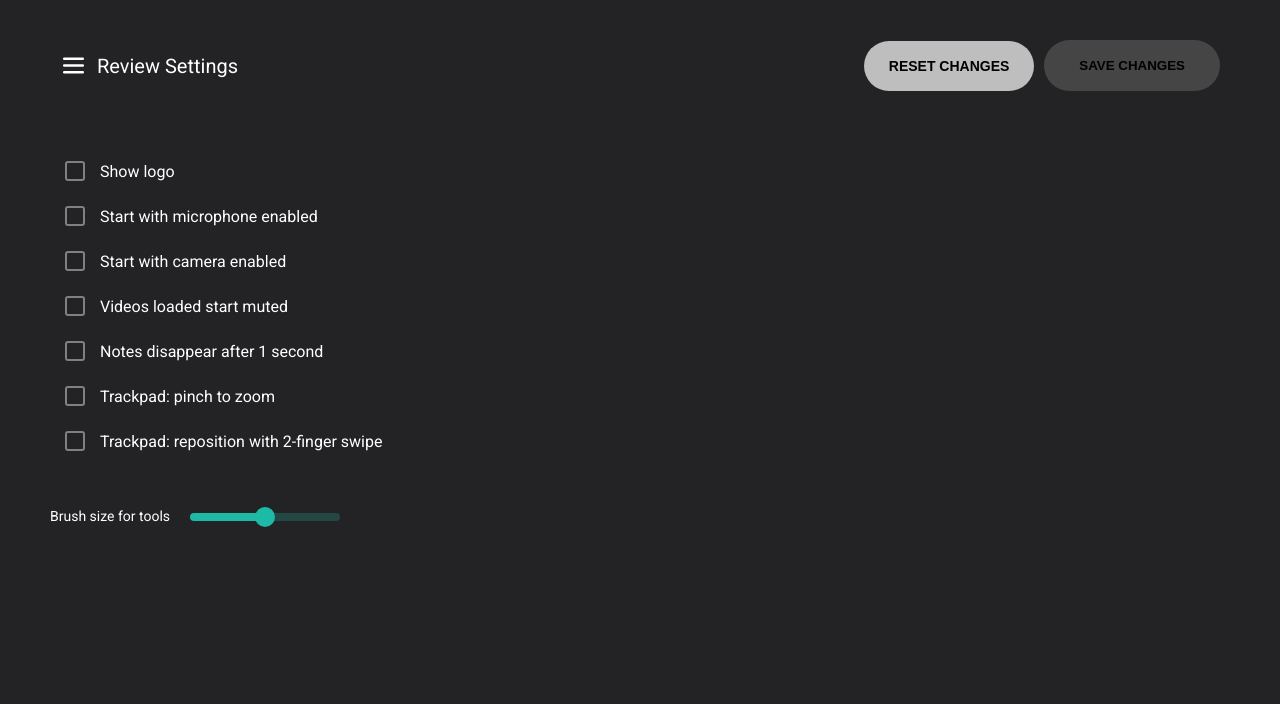
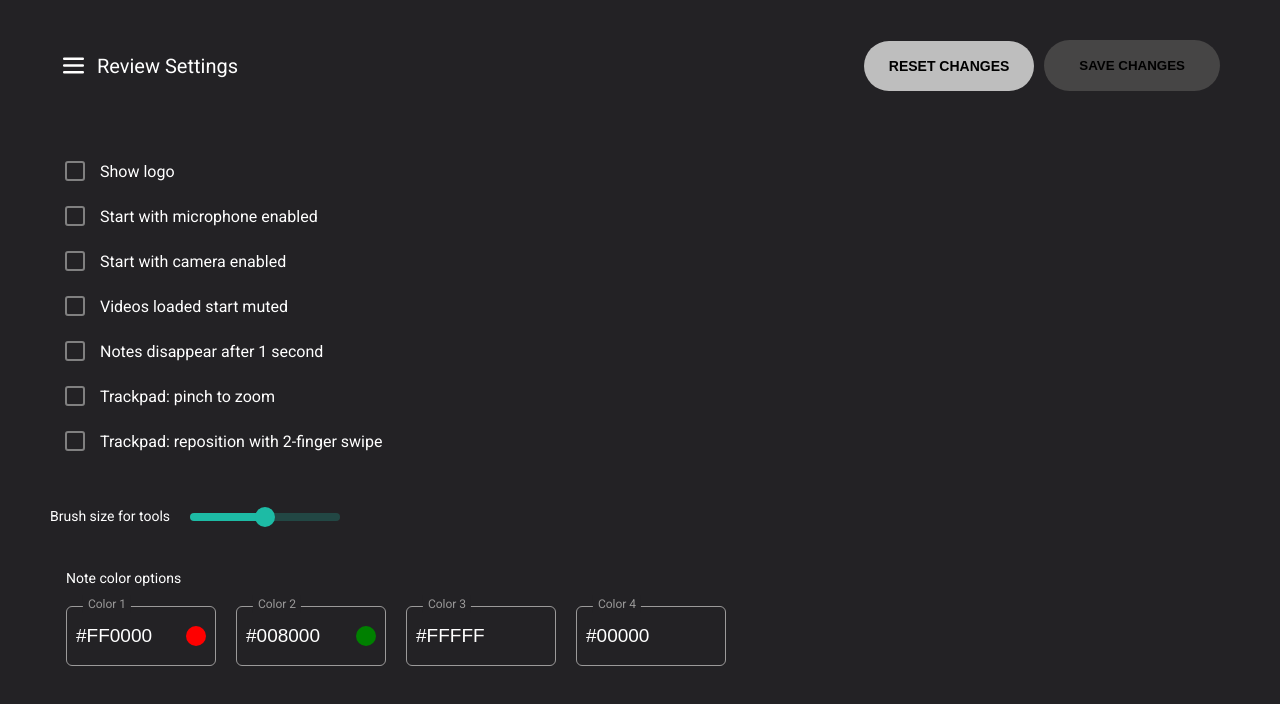
Before and after one commit to iagoPinheiro1401/pactto_challenge, a Next.js app: page /reviewSettings in a window 1280 px wide. Shown: the top 704 px of the page. Built offline with nearby package versions, Linux system fonts and the light colour scheme.

Commit message:
reviewSettings: create NoteColor

```diff
--- /dev/null
+++ b/src/components/noteColor/NoteColor.jsx
@@ -0,0 +1,89 @@
+import styled from "styled-components"
+import { useState } from "react"
+
+const Container = styled.div`
+  position: relative;
+  border: 1px solid #9b9a9a;
+  border-radius: 6px;
+  width: 150px;
+  height: 60px;
+  display: flex;
+  flex-direction: column;
+  align-items: center;
+  justify-content: center;
+`
+
+const InputAndColor = styled.div`
+    display: flex;
+    justify-content: center;
+    gap: 30px;
+    padding: 0 4px;
+    align-items: center;
+    width: 100%;
+    height: 100%;
+`
+
+const Text = styled.div`
+  font-size: 12px;
+  position: absolute;
+  top: -12px;
+  left: 40px;
+  transform: translateX(-50%);
+  color: #9b9a9a;
+  padding: 2px 5px;
+  background-color: ${props => props.theme.colors.primary};
+`
+
+const TextInput = styled.input`
+  background-color: transparent;
+  width: 80px;
+  height: 100%;
+  border: none;
+  color: white;
+  font-size: 19px;
+
+  ::placeholder {
+        font-size: 19px;
+   }
+
+   &:focus {
+    border: none;
+    outline: none;
+  }
+`
+
+const ColorBox = styled.div`
+  width: 20px;
+  height: 20px;
+  background-color: ${({ color }) => color || 'transparent'};
+  border-radius: 50px;
+`
+
+export default function NoteColor({ initialText = '#000000', text }) {
+    const [color, setColor] = useState(initialText)
+    const [inputValue, setInputValue] = useState(initialText)
+
+    const handleInputChange = (e) => {
+        const value = e.target.value;
+        setInputValue(value);
+        if (/^#([0-9A-F]{3}){1,2}$/i.test(value)) {
+          setColor(value);
+        }
+      };
+
+    return(
+        <Container>
+            <Text>{text}</Text>
+            <InputAndColor>
+                <TextInput
+                    type="text"
+                    placeholder="#000000"
+                    onChange={handleInputChange}
+                    value={inputValue}
+                    color={color}
+                />
+                <ColorBox color={color}/>
+            </InputAndColor>
+        </Container>
+    )
+}
--- a/src/pages/reviewSettings.jsx
+++ b/src/pages/reviewSettings.jsx
@@ -6,6 +6,7 @@ import TextMedium from "@/components/tipography/textMedium/TextMedium"
 import ResetButton from "@/components/buttons/changesButtons/ResetButton"
 import Checkbox from "@/components/input/Checkbox"
 import RangeInput from "@/components/input/RangeInput"
+import NoteColor from "../components/noteColor/NoteColor"
 
 import { useMenu } from "@/hooks/useMenu"
 
@@ -64,6 +65,18 @@ const RangeInputContainer = styled.div`
     margin: 10px 0 0 20px;
 `
 
+const TextAndNote = styled.div`
+    display: flex;
+    flex-direction: column;
+    gap: 20px;
+    margin-left: 36px;
+`
+
+const NoteColorContainer = styled.div`
+    display: flex;
+    gap: 20px;
+`
+
 export default function ReviewSettings() {
     const { isMenuOpen, toggleMenu } = useMenu()
 
@@ -92,6 +105,15 @@ export default function ReviewSettings() {
                 <TextMedium color="white">Brush size for tools</TextMedium>
                 <RangeInput />
             </RangeInputContainer>
+            <TextAndNote>
+                <TextMedium color="white">Note color options</TextMedium>
+                <NoteColorContainer>
+                    <NoteColor initialText="#FF0000" text="Color 1"/>
+                    <NoteColor initialText="#008000" text="Color 2"/>
+                    <NoteColor initialText="#FFFFF" text="Color 3"/>
+                    <NoteColor initialText="#00000" text="Color 4"/>
+                </NoteColorContainer>
+            </TextAndNote>
         </>
     )
 }
```
